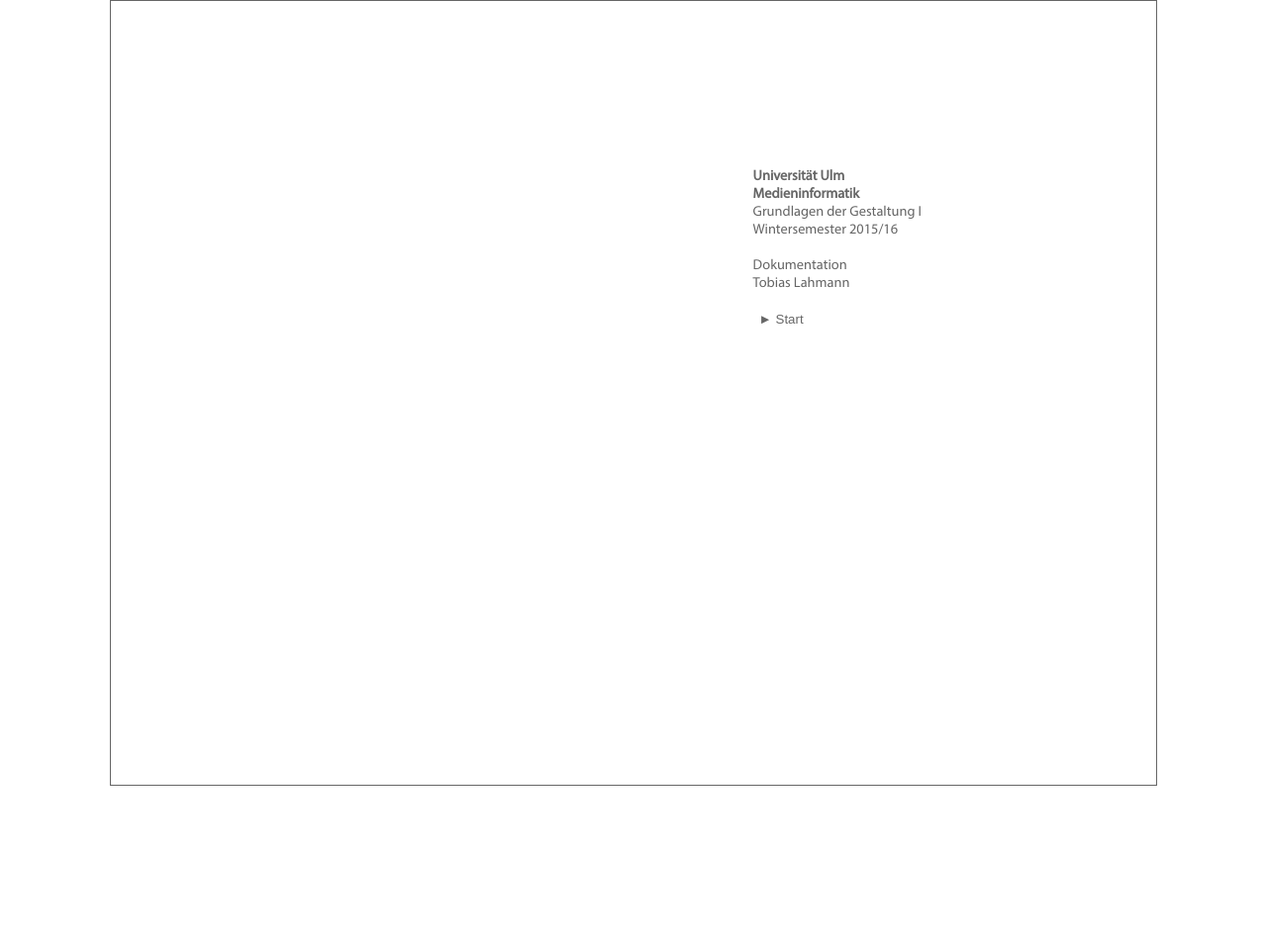
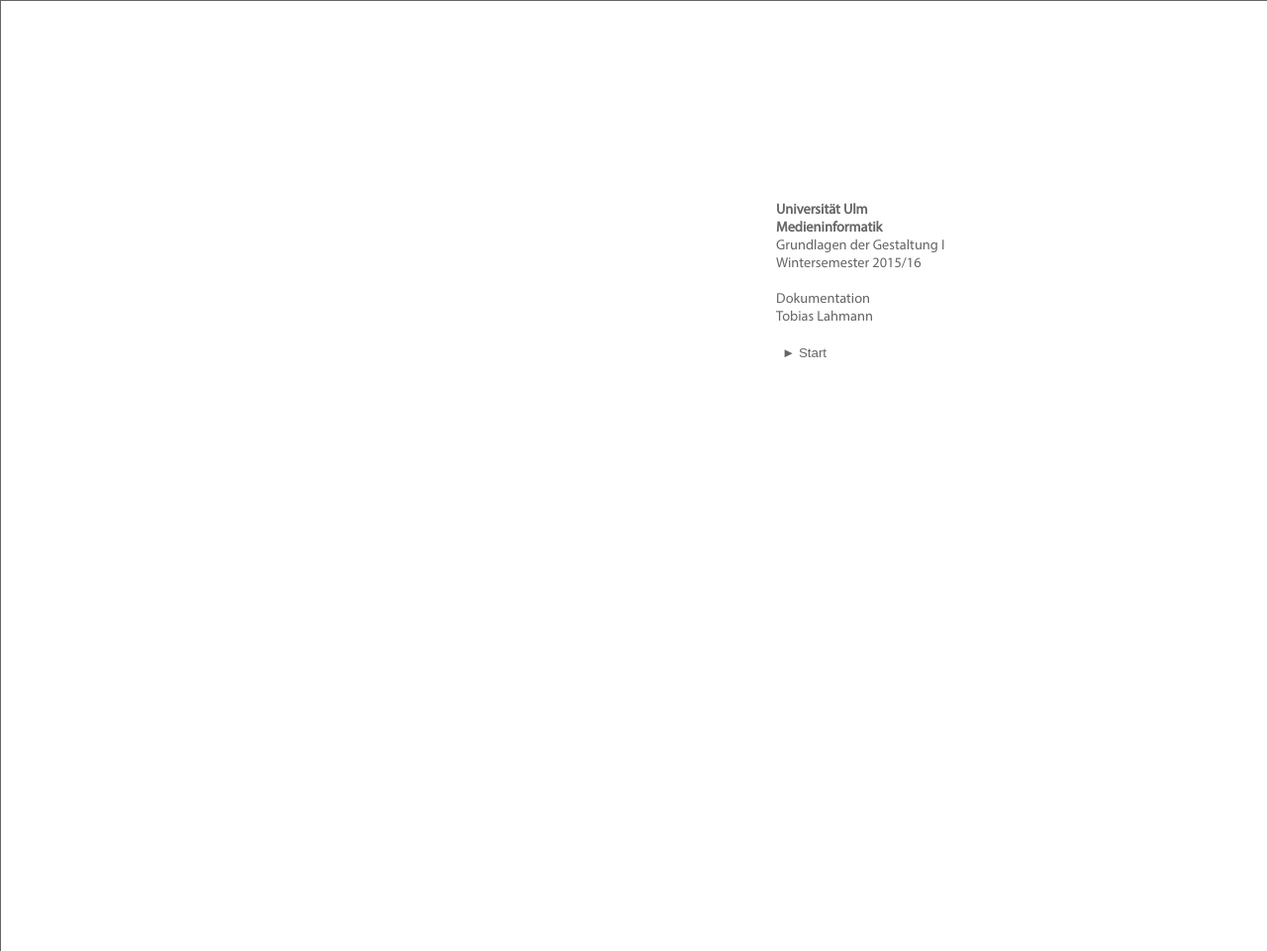
Before and after one commit to tlahmann/gdg-framework, a plain HTML site: page GDG-Framework/doku.html in a window 1280 px wide. Shown: the whole page at 99% size. Before the commit the page ends 800 px from the top, so only its background shows below. Drawn offline with nearby package versions, Linux system fonts and the light colour scheme; files that its build step writes are made by us from their sources.

Commit message:
close #4

```diff
--- a/GDG-Framework/asset/css/modules/variables.scss
+++ b/GDG-Framework/asset/css/modules/variables.scss
@@ -6,9 +6,12 @@
 $aspRatio: 4, 3;
 
 // desired dimensions, the desired maximal width and height (percentage)
-$desDimensions: 90;
+/*$desDimensions: 70;*/
 
-// fixed maximal width and height, don not change
+// desired dimensions (pixel)
+$desDimensions: 1280;
+
+// fixed maximal width and height, do not change
 $maxDimensions: 99; // 100% overshoots display height because of the border
 
 // the used font for the entire document
--- a/GDG-Framework/asset/css/partials/basics.scss
+++ b/GDG-Framework/asset/css/partials/basics.scss
@@ -50,13 +50,21 @@ body {
 .frame {
     position: relative;
     //-
-    width: $desDimensions * 1vw;
+    /*width: $desDimensions * 1vw;
     max-width: nth($aspRatio, 1)/nth($aspRatio, 2) * $maxDimensions * 1vh;
     min-width: nth($aspRatio, 1) * 80px;
     //-
-    height: nth($aspRatio, 2)/nth($aspRatio, 1) * $desDimensions * 1vw;
+    /*height: nth($aspRatio, 2)/nth($aspRatio, 1) * $desDimensions * 1vw;
     max-height: $maxDimensions * 1vh;
-    min-height: nth($aspRatio, 2) * 80px;
+    min-height: nth($aspRatio, 2) * 80px;*/
+    //-
+    width: $desDimensions * 1px;
+    max-width: $desDimensions * 1px;
+    min-width: $desDimensions * 1px;
+    //-
+    height: nth($aspRatio, 2)/nth($aspRatio, 1) * $desDimensions * 1px;
+    max-height: nth($aspRatio, 2)/nth($aspRatio, 1) * $desDimensions * 1px;
+    min-height: nth($aspRatio, 2)/nth($aspRatio, 1) * $desDimensions * 1px;
     //-
     margin: 0 auto;
     //-
```
